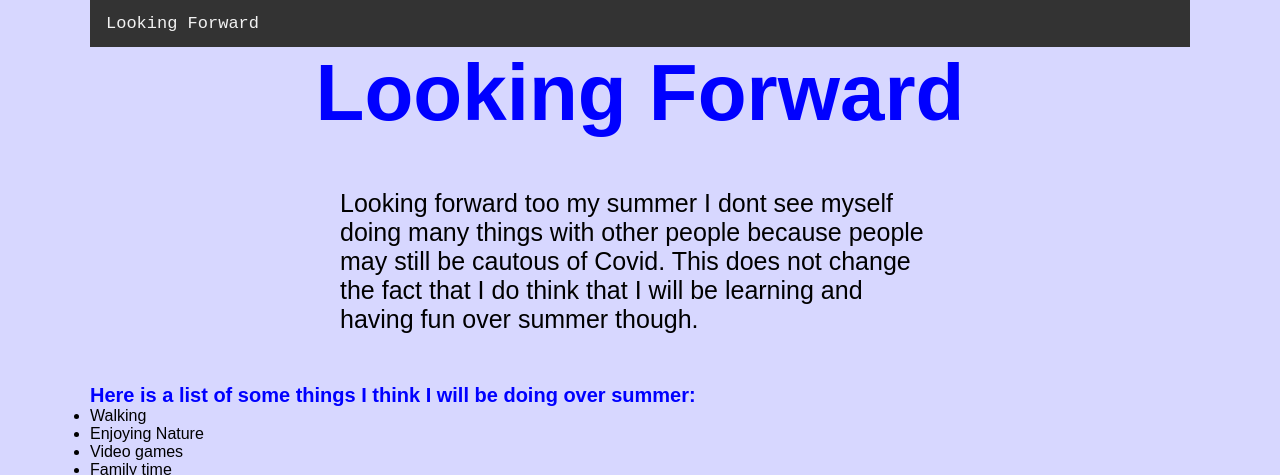
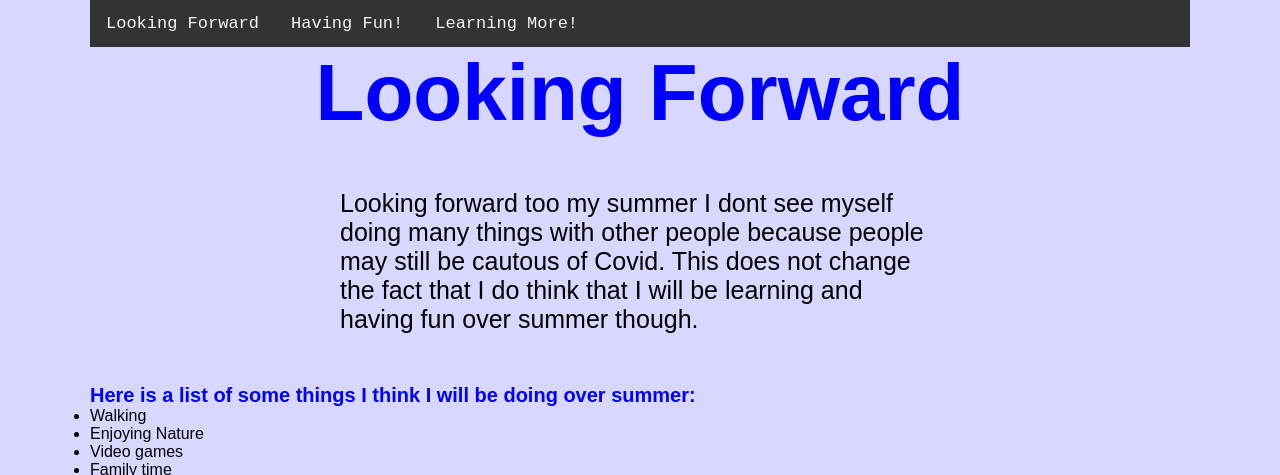
Before and after one commit to okboomer123/LookingForward, a plain HTML site: page index.html in a window 1280 px wide. Shown: the top 475 px of the page. Drawn offline with Linux system fonts and the light colour scheme; a script that the page names is missing.

Commit message:
Update index.html

```diff
--- a/index.html
+++ b/index.html
@@ -15,8 +15,8 @@
 
 
    <a href="index.html">Looking Forward</a>
-   <a href=".html"></a>
-   <a href=".html"></a>
+   <a href="excited.html">Having Fun!</a>
+   <a href="excited2.html">Learning More!</a>
 
 </div>
  <header>
```
